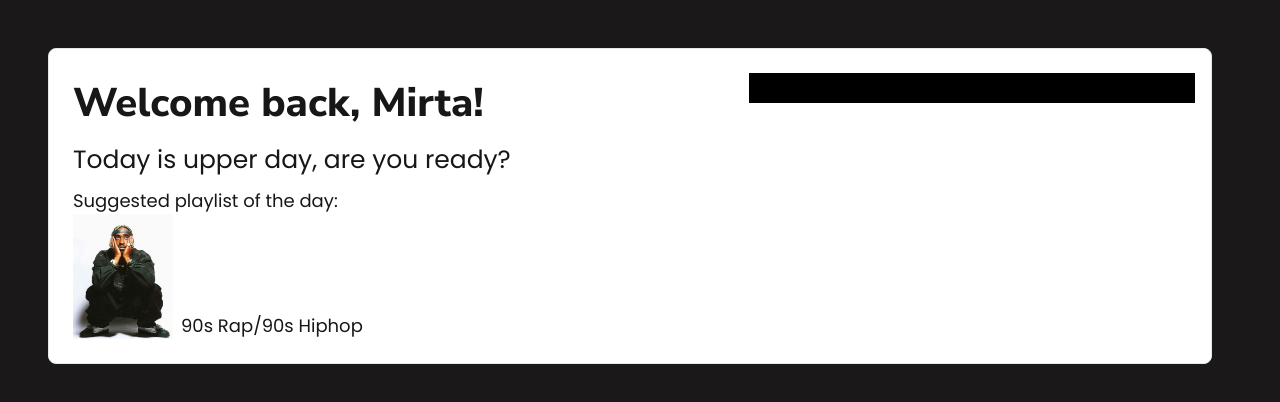
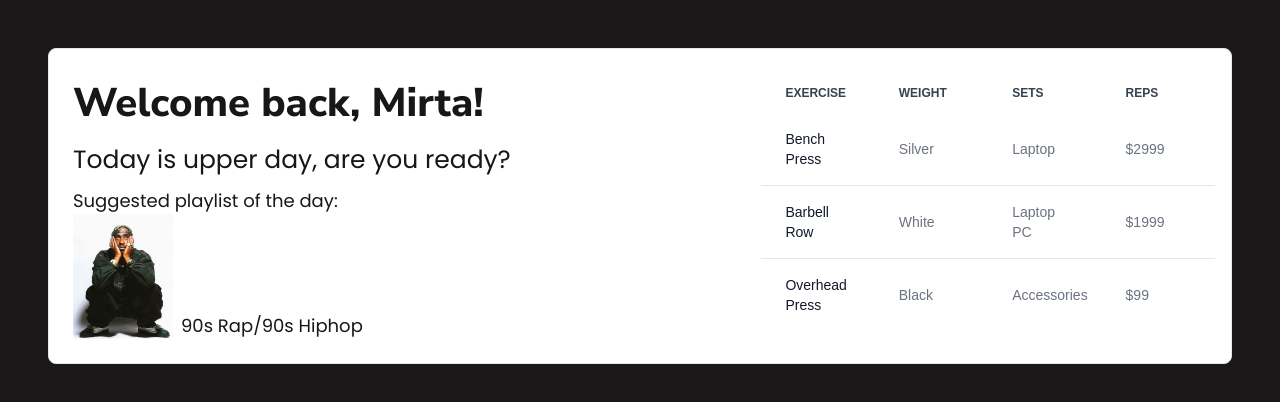
Before and after one commit to mirtakardum/workout-planner, a Next.js app: page / in a window 1280 px wide. Shown: the top 402 px of the page. Built offline with nearby package versions, Linux system fonts and the light colour scheme.

Commit message:
Added table to Hero Card

```diff
--- a/app/page.js
+++ b/app/page.js
@@ -4,11 +4,13 @@ import HeroCard from "@/components/HeroCard";
 
 export default function Home() {
   return (
+    <>
     <div className="flex-column h-screen w-screen p-12 bg-wp-dark">
-      <div className="flex gap-[20px]">
+      <div className="flex">
         <HeroCard/>
         <div className="bg-white" />
       </div>
     </div>
+    </>
   );
 }
--- a/components/HeroCard.js
+++ b/components/HeroCard.js
@@ -1,4 +1,5 @@
 import Image from "next/image";
+import WorkoutTable from "./WorkoutTable";
 
 
 function HeroCard() {
@@ -18,7 +19,7 @@ function HeroCard() {
                     </div>
                 </div>
             </div>
-            <div className="h-[30px] w-full bg-black" />
+            <WorkoutTable />
         </div>
 
         </>
--- a/components/WorkoutTable.js
+++ b/components/WorkoutTable.js
@@ -4,7 +4,7 @@ function WorkoutTable(){
     return(
         <>
         <div class="relative overflow-x-auto">
-            <table className="w-full text-sm text-left rtl:text-right text-gray-500">
+            <table className="w-full table-fixed text-sm text-left rtl:text-right text-gray-500">
                 <thead className="text-xs text-gray-700 uppercase">
                     <tr>
                         <th scope="col" className="px-6 py-3">
@@ -24,43 +24,43 @@ function WorkoutTable(){
                 <tbody>
                     <tr className="bg-white border-b">
                         <td class="px-6 py-4 font-medium text-gray-900">
-                            Apple MacBook Pro 17"
+                            Bench Press
                         </td>
-                        <td class="px-6 py-4">
+                        <td className="px-6 py-4">
                             Silver
                         </td>
-                        <td class="px-6 py-4">
+                        <td className="px-6 py-4">
                             Laptop
                         </td>
-                        <td class="px-6 py-4">
+                        <td className="px-6 py-4">
                             $2999
                         </td>
                     </tr>
-                    <tr class="bg-white border-b dark:bg-gray-800 dark:border-gray-700">
-                        <th scope="row" class="px-6 py-4 font-medium text-gray-900 whitespace-nowrap dark:text-white">
-                            Microsoft Surface Pro
+                    <tr className="bg-white border-b dark:bg-gray-800 dark:border-gray-700">
+                        <th scope="row" className="px-6 py-4 font-medium text-gray-900 dark:text-white">
+                            Barbell Row
                         </th>
-                        <td class="px-6 py-4">
+                        <td className="px-6 py-4">
                             White
                         </td>
-                        <td class="px-6 py-4">
+                        <td className="px-6 py-4">
                             Laptop PC
                         </td>
-                        <td class="px-6 py-4">
+                        <td className="px-6 py-4">
                             $1999
                         </td>
                     </tr>
-                    <tr class="bg-white dark:bg-gray-800">
-                        <th scope="row" class="px-6 py-4 font-medium text-gray-900 whitespace-nowrap dark:text-white">
-                            Magic Mouse 2
+                    <tr className="bg-white dark:bg-gray-800">
+                        <th scope="row" className="px-6 py-4 font-medium text-gray-900 dark:text-white">
+                            Overhead Press
                         </th>
-                        <td class="px-6 py-4">
+                        <td className="px-6 py-4">
                             Black
                         </td>
-                        <td class="px-6 py-4">
+                        <td className="px-6 py-4">
                             Accessories
                         </td>
-                        <td class="px-6 py-4">
+                        <td className="px-6 py-4">
                             $99
                         </td>
                     </tr>
```
